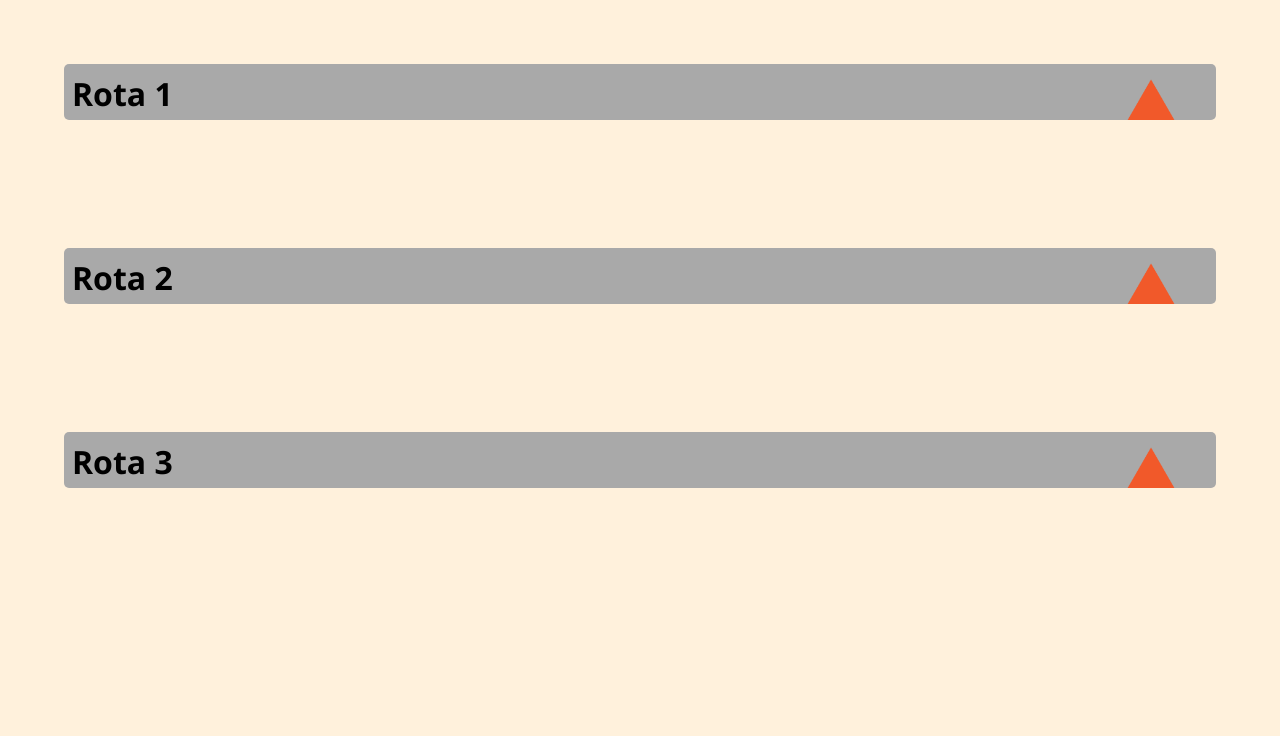
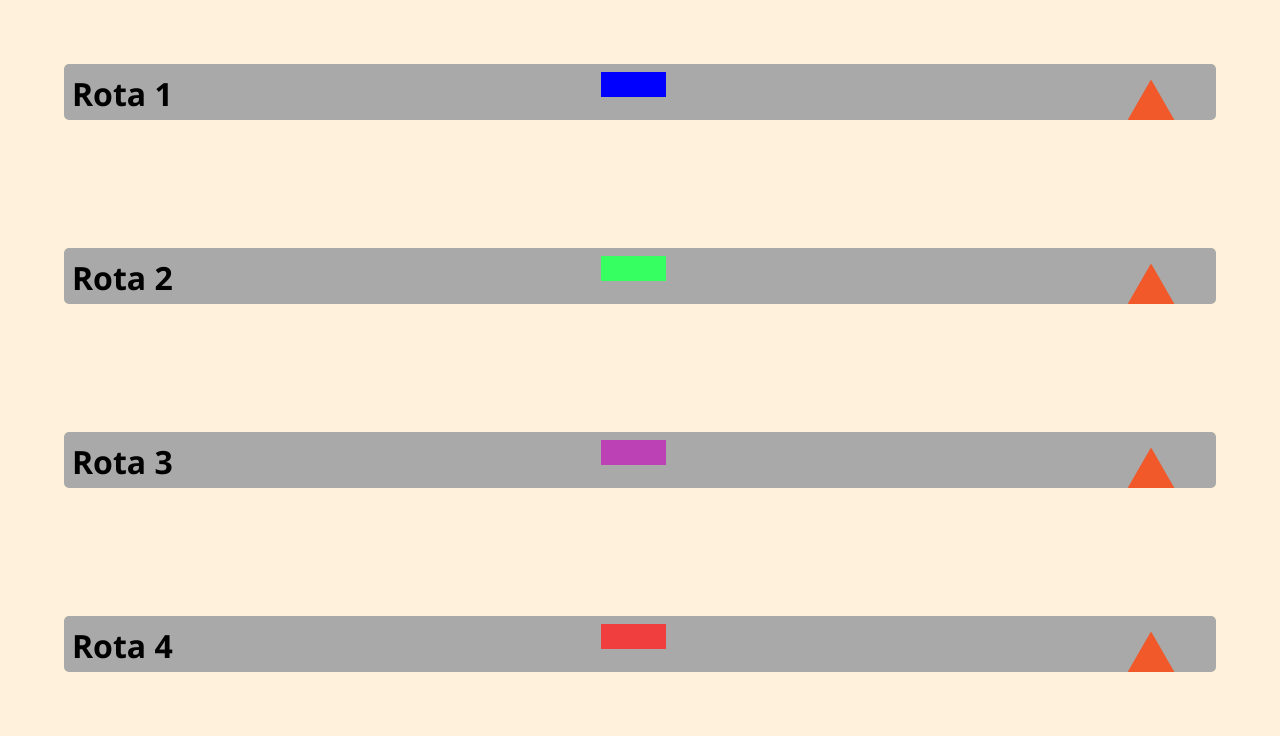
Before and after one commit to MassayoshiOgawa/Sesi-PRPA-S.A-Ferrovia, a PHP site: page /public/rotas.html in a window 1280 px wide. Shown: the part 90-826 px from the top of the page. Before the commit the page ends 578 px from the top, so only its background shows below. Run offline with PHP 8.4, Linux system fonts and the light colour scheme.

Commit message:
Co-authored-by: MassayoshiDev <MassayoshiDev@users.noreply.github.com>

```diff
--- a/public/rotas.html
+++ b/public/rotas.html
@@ -43,10 +43,41 @@
 
                 </div>
 
+ <div class="ContainerTren">
                 <div class="BoxStatus" onclick="abrir(this)">
                     <div class="caixaTriangulo">
                         <h1>Rota 2</h1>
-                        <div class="Rotas_IdBlock1"></div>
+                        <div class="Rotas_IdBlock2"></div>
+                        <img src="../assets/trianguloICON.png" alt="">
+                    </div>
+                    <div>
+                        <p>Desempenho:</p>
+                        <p>Dados de consumo:</p>
+                        <p>Tempo de funcionamento diario:</p>
+                        <p>Modelo:</p>
+                    </div>
+                    <hr>
+                    <div class="InfoMotorista">
+                        <div>
+                            <p>Maquinista:</p>
+                            <p>Telefone:</p>
+
+                        </div>
+                        <div>
+                            <! imagem de referencia>
+                                <img src="../assets/moorista.jpg" alt="">
+                        </div>
+                    </div>
+
+
+                </div>
+
+
+
+                <div class="BoxStatus" onclick="abrir(this)">
+                    <div class="caixaTriangulo">
+                        <h1>Rota 3</h1>
+                        <div class="Rotas_IdBlock3"></div>
                         <img src="../assets/trianguloICON.png" alt="">
                     </div>
                     <div>
@@ -72,8 +103,8 @@
 
                 <div class="BoxStatus" onclick="abrir(this)">
                     <div class="caixaTriangulo">
-                        <h1>Rota 3</h1>
-                        <div class="Rotas_IdBlock1"></div>
+                        <h1>Rota 4</h1>
+                        <div class="Rotas_IdBlock4"></div>
                         <img src="../assets/trianguloICON.png" alt="">
                     </div>
                     <div>
--- a/style/style.css
+++ b/style/style.css
@@ -400,6 +400,36 @@ header>div {
 }
 
 
+.Rotas_IdBlock1{
+    background-color: blue;
+    height: 25px;
+    width: 65px;
+}
+
+
+
+.Rotas_IdBlock2{
+    background-color: rgb(54, 255, 98);
+    height: 25px;
+    width: 65px;
+}
+
+
+
+
+.Rotas_IdBlock3{
+    background-color: rgb(187, 65, 181);
+    height: 25px;
+    width: 65px;
+}
+
+
+.Rotas_IdBlock4{
+background-color: rgb(240, 61, 61);
+    height: 25px;
+    width: 65px;
+}
+
 .InfoMotorista {
     display: flex;
     justify-content: space-between;
```
